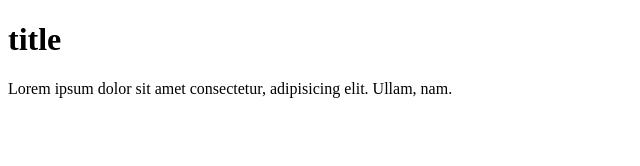
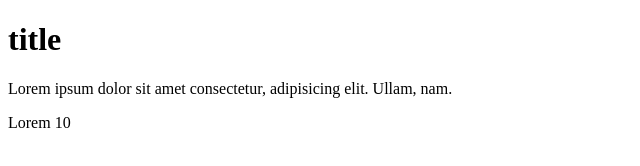
Before and after one commit to PashaMoroz91/goit-fe-course, a plain HTML site: page module1/module1.html in a window 1280 px wide. Shown: the full height of the page, 0-640 px from the left. Drawn offline with Linux system fonts and the light colour scheme.

Commit message:
add new p

```diff
--- a/module1/module1.html
+++ b/module1/module1.html
@@ -10,6 +10,7 @@
     <h1>title</h1>
     <div>
         <p>Lorem ipsum dolor sit amet consectetur, adipisicing elit. Ullam, nam.</p>
+        <p>Lorem 10</p>
     </div>
 </body>
 </html>
```
